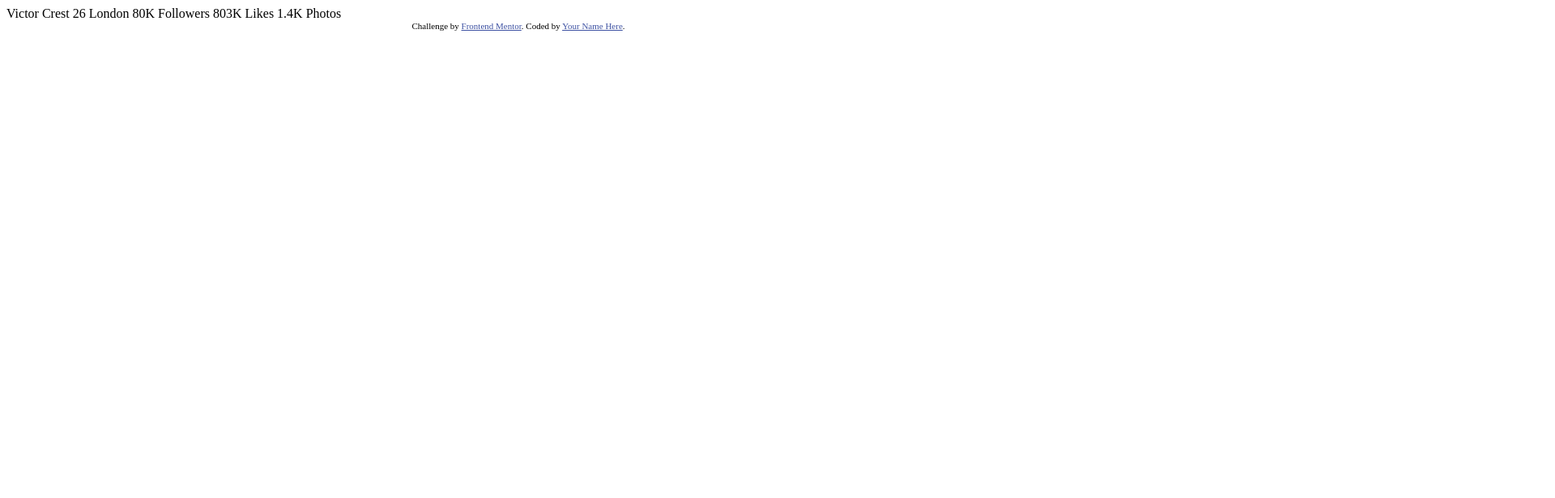
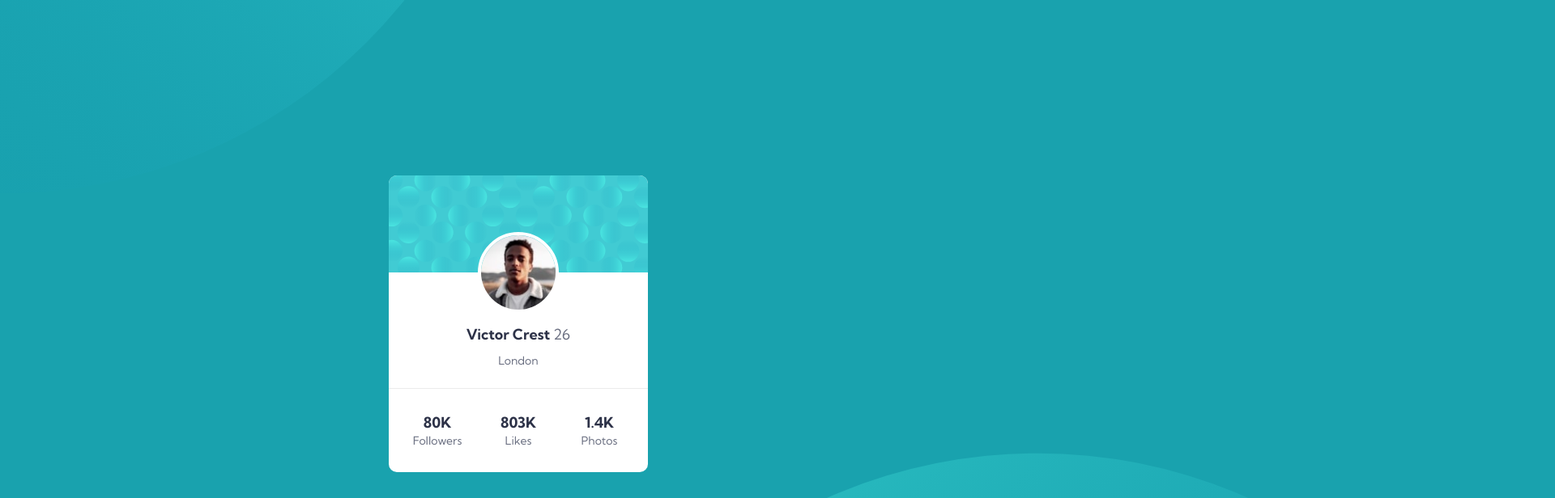
Before and after one commit to lifeoncode-zz/profile-card-component, a plain HTML site: page index.html in a window 1280 px wide. Shown: the top 616 px of the page at 81% size, 1920 px wide, since content can reach past the window. Drawn offline with Linux system fonts and the light colour scheme.

Commit message:
challenge complete

```diff
--- /dev/null
+++ b/css/_config.scss
@@ -0,0 +1,47 @@
+@import url('https://fonts.googleapis.com/css2?family=Kumbh+Sans:wght@400;700&display=swap');
+
+* {
+    box-sizing: border-box;
+    margin: 0;
+    padding: 0;
+    font-family: 'Kumbh Sans', sans-serif;
+}
+
+$dark-cyan: hsl(185, 75%, 39%);
+$dark-desaturated-blue: hsl(229, 23%, 23%);
+$dark-grayish-blue: hsl(227, 10%, 46%);
+$dark-gray: hsl(0, 0%, 59%);
+
+@mixin flex($align:center, $justify:center, $direction:row, $wrap:wrap) {
+    display: flex;
+    align-items: $align;
+    justify-content: $justify;
+    flex-direction: $direction;
+    flex-wrap: $wrap;
+}
+
+@mixin grid($columns:1fr, $gap:20px) {
+    display: grid;
+    grid-template-columns: $columns;
+    grid-gap: $gap;
+}
+
+span {
+    display: inline-block;
+
+    &.bold {
+        font-weight: 700;
+        font-size: 18px;
+        color: $dark-desaturated-blue;
+
+        .light {
+            font-size: inherit;
+        }
+    }
+
+    &.light {
+        font-weight: 400;
+        font-size: 14px;
+        color: $dark-grayish-blue;
+    }
+}
--- /dev/null
+++ b/css/style.scss
@@ -0,0 +1,110 @@
+@import './config';
+
+body {
+    height: 100vh;
+    position: relative;
+    overflow: hidden;
+    background-color: $dark-cyan;
+    @include flex();
+}
+
+.bg-image {
+    position: absolute;
+    width: 100%;
+}
+
+#a {
+    left: -50%;
+    top: -130%;
+
+    @media only screen and (max-width: 1030px) {
+        top: -100%;
+    }
+    @media only screen and (max-width: 550px) {
+        display: none;
+    }
+}
+#b {
+    right: -50%;
+    bottom: -130%;
+
+    @media only screen and (max-width: 1030px) {
+        bottom: -100%;
+    }
+
+    @media only screen and (max-width: 550px) {
+        display: none;
+    }
+}
+
+.card {
+    position: relative;
+    text-align: center;
+    z-index: 2;
+    width: 25%;
+    background-color: #fff;
+    border-radius: 10px;
+    overflow: hidden;
+
+    .header {
+        padding: 60px 0;
+        background-image: url('../images/bg-pattern-card.svg');
+        background-repeat: no-repeat;
+        background-position: center center;
+        background-size: cover;
+    }
+
+    .profile-image {
+        width: 100px;
+        height: 100px;
+        border-radius: 50%;
+        margin: -50px auto 0 auto;
+        border: 4px solid #fff;
+        overflow: hidden;
+
+        img {
+            object-fit: cover;
+            height: 100%;
+            width: 100%;
+        }
+    }
+
+    .profile-text {
+        padding: 15px;
+        margin-bottom: 10px;
+
+        .name {
+            margin-bottom: 10px;
+        }
+    }
+
+    .stats {
+        border-top: 1px solid rgba(51, 51, 51, 0.097);
+        padding: 30px 20px;
+        @include grid($columns: repeat(3, 1fr));
+    }
+
+    @media only screen and (max-width: 1030px) {
+        width: 35%;
+    }
+
+    @media only screen and (max-width: 780px) {
+        width: 40%;
+    }
+
+    @media only screen and (max-width: 650px) {
+        width: 50%;
+    }
+
+    @media only screen and (max-width: 500px) {
+        width: 60%;
+    }
+
+    @media only screen and (max-width: 420px) {
+        width: 80%;
+    }
+
+    @media only screen and (max-width: 375px) {
+        width: 100%;
+    }
+}
--- a/index.html
+++ b/index.html
@@ -2,34 +2,50 @@
 <html lang="en">
 <head>
   <meta charset="UTF-8">
-  <meta name="viewport" content="width=device-width, initial-scale=1.0"> <!-- displays site properly based on user's device -->
-
+  <meta name="viewport" content="width=device-width, initial-scale=1.0">
   <link rel="icon" type="image/png" sizes="32x32" href="./images/favicon-32x32.png">
-
+  <link rel="stylesheet" href="./css/style.css">
   <title>Frontend Mentor | Profile card component</title>
-
-  <!-- Feel free to remove these styles or customise in your own stylesheet 👍 -->
-  <style>
-    .attribution { font-size: 11px; text-align: center; }
-    .attribution a { color: hsl(228, 45%, 44%); }
-  </style>
 </head>
 <body>
-  Victor Crest
-  26
-  London
 
-  80K
-  Followers
+  <img src="./images/bg-pattern-top.svg" alt="background accent image" class="bg-image" id="a">
+  <img src="./images/bg-pattern-bottom.svg" alt="background accent image" class="bg-image" id="b">
 
-  803K
-  Likes
+  <div class="card">
+    <div class="header"></div>
 
-  1.4K
-  Photos
-  <div class="attribution">
+    <div class="profile-image">
+      <img src="./images/image-victor.jpg" alt="profile photo">
+    </div>
+
+    <div class="profile-text">
+      <span class="bold name">Victor Crest <span class="light age">26</span></span><br>
+      <span class="light location">London</span>
+    </div>
+
+    <div class="stats">
+      <!-- followers -->
+      <div class="followers">
+        <span class="bold number">80K</span><br>
+        <span class="light">Followers</span>
+      </div>
+      <!-- likes -->
+      <div class="likes">
+        <span class="bold number">803K</span><br>
+        <span class="light">Likes</span>
+      </div>
+      <!-- photos -->
+      <div class="photos">
+        <span class="bold number">1.4K</span><br>
+        <span class="light">Photos</span>
+      </div>
+    </div>
+  </div>
+
+  <!-- <div class="attribution">
     Challenge by <a href="https://www.frontendmentor.io?ref=challenge" target="_blank">Frontend Mentor</a>.
     Coded by <a href="#">Your Name Here</a>.
-  </div>
+  </div> -->
 </body>
 </html>
```
Also changed, not shown: css/style.css (added), 1 other file.
